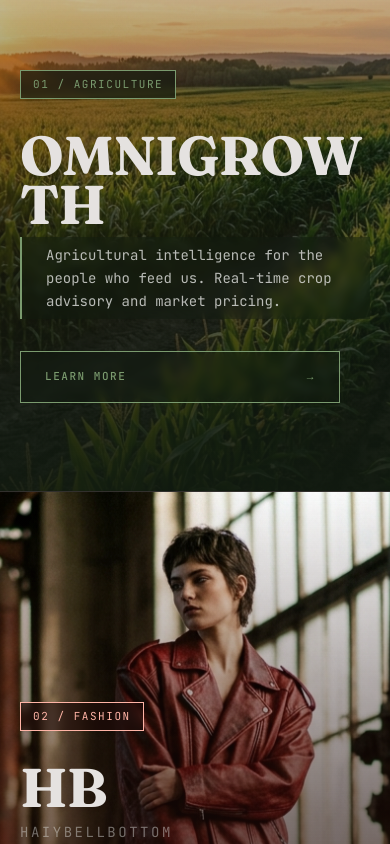
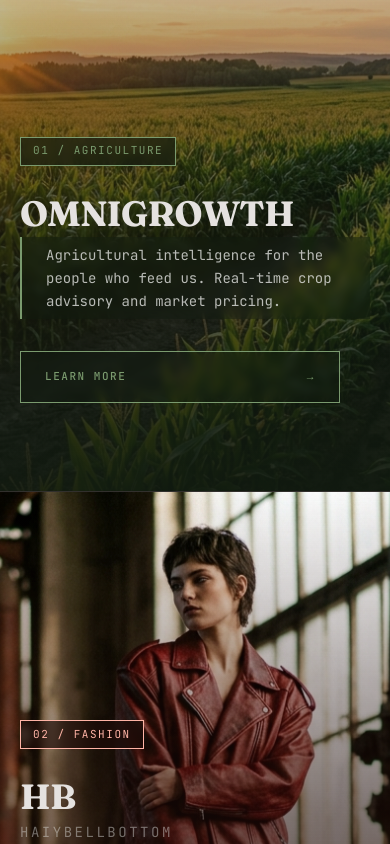
Before and after one commit to PRB18/BigPany, a React (Vite) app: page / in a window 390 px wide. Shown: the part 1360-2204 px from the top of the page. Built offline with nearby package versions, Linux system fonts and the light colour scheme.

Commit message:
fix: reduced mobile headline font size to prevent overflow for OMNIGROWTH

```diff
--- a/src/components/VenturePanel.css
+++ b/src/components/VenturePanel.css
@@ -270,7 +270,7 @@
   }
 
   .venture-panel__headline {
-    font-size: clamp(2.5rem, 14vw, 4rem);
+    font-size: clamp(2rem, 9vw, 4rem);
   }
 
   .venture-panel__cta {
```
